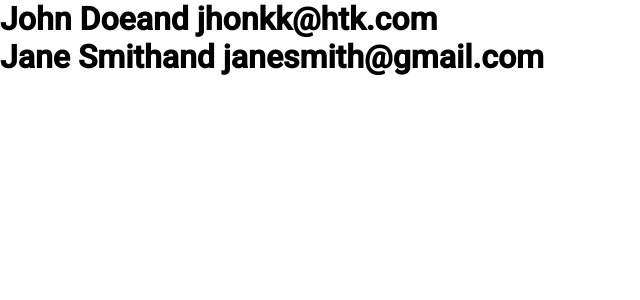
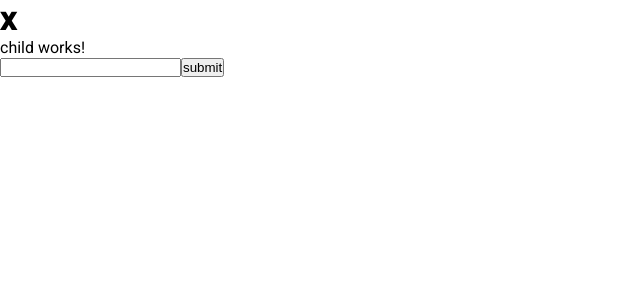
Before and after one commit to sacar6t9/angularIntern, an Angular app: page / in a window 1280 px wide. Shown: the top 300 px of the page, without its empty margins (0-640 px from the left). Built offline with nearby package versions, Linux system fonts and the light colour scheme.

Commit message:
send data from child to parent

```diff
--- a/src/app/app.component.html
+++ b/src/app/app.component.html
@@ -1,12 +1,65 @@
 <!-- <app-header ></app-header> -->
 <!-- <app-todo></app-todo> -->
-<ul>
+<!-- <ul>
   @for (user of userDetails; track user.name) {
     <p> <app-pdtcc [user]="user"> </app-pdtcc></p>
 
   }
-</ul>
+</ul> -->
+<h1>{{datas}}</h1>
+<app-child (updateDataEvent)="updateData($event)"></app-child>
 
+
+
+
+
+
+
+
+
+
+
+
+
+
+
+
+
+
+
+
+
+
+
+
+
+
+
+
+
+
+
+
+
+
+
+
+
+
+
+
+
+
+
+
+
+
+
+
+
+
+
+<!-- <app-child (updateDataEvent)="updateData($event)"></app-child> -->
 
 
 
--- a/src/app/app.component.ts
+++ b/src/app/app.component.ts
@@ -6,11 +6,12 @@ import { HeaderComponent } from './header/header.component';
 import { TodoComponent } from './todo/todo.component';
 import { PdtccComponent } from './pdtcc/pdtcc.component';
 import { UserDetailsComponent } from './user-details/user-details.component';
+import { ChildComponent } from './child/child.component';
 
 @Component({
   selector: 'app-root',
   standalone: true,
-  imports: [CommonModule, RouterOutlet,UserListComponent,HeaderComponent,TodoComponent,PdtccComponent,UserDetailsComponent],
+  imports: [CommonModule, RouterOutlet,UserListComponent,HeaderComponent,TodoComponent,PdtccComponent,UserDetailsComponent,ChildComponent],
   templateUrl: './app.component.html',
   styleUrl: './app.component.css'
 })
@@ -52,4 +53,9 @@ userDetails=[{
   name:"Jane Smith",
   email:'janesmith@gmail.com'
 }]
+datas='x'
+updateData(item:any){
+  console.log(item)
+  this.datas=item
+}
   }
--- /dev/null
+++ b/src/app/child/child.component.html
@@ -0,0 +1,36 @@
+<p>child works!</p>
+<input type="text" #box>
+<button (click)="updateDataEvent.emit(box.value)">submit</button>
+
+
+
+
+
+
+
+
+
+
+
+
+
+
+
+
+
+
+
+
+
+
+
+
+
+
+
+
+
+
+
+
+<!-- <button (click)="updateDataEvent.emit(box.value)">Update Data</button> -->
```
Also changed, not shown: src/app/child/child.component.ts (added, +13 -0 lines), src/app/child/child.component.css (added), 1 other file (tests, documents, lock files or other folders).
